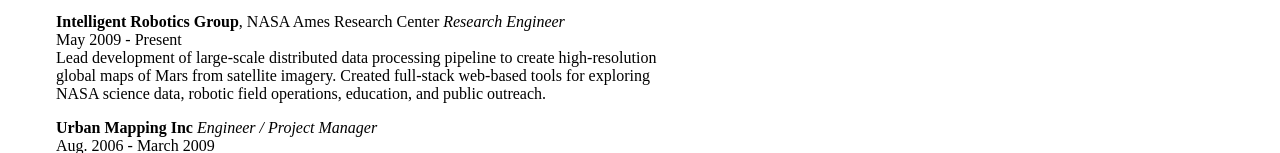
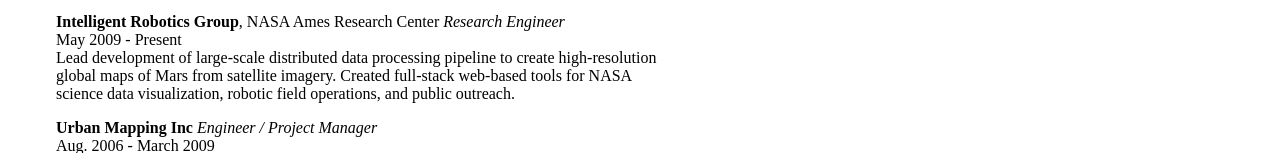
Before and after one commit to jessehattabaugh/deleted.github.io, a plain HTML site: page resume.html in a window 1280 px wide. Shown: the part 463-616 px from the top of the page. Drawn offline with Linux system fonts and the light colour scheme.

Commit message:
edit for wording

```diff
--- a/resume.html
+++ b/resume.html
@@ -56,7 +56,7 @@
                 <br/>
                 May 2009 &#45; Present
                 <br/>
-                Lead development of large&#45;scale distributed data processing pipeline to create high&#45;resolution global maps of Mars from satellite imagery. Created full&#45;stack web&#45;based tools for exploring NASA science data, robotic field operations, education, and public outreach.</p>
+                Lead development of large&#45;scale distributed data processing pipeline to create high&#45;resolution global maps of Mars from satellite imagery. Created full&#45;stack web&#45;based tools for NASA science data visualization, robotic field operations, and public outreach.</p>
 
                 <p><strong>Urban Mapping Inc</strong>
                 <em>Engineer / Project Manager</em>
```
